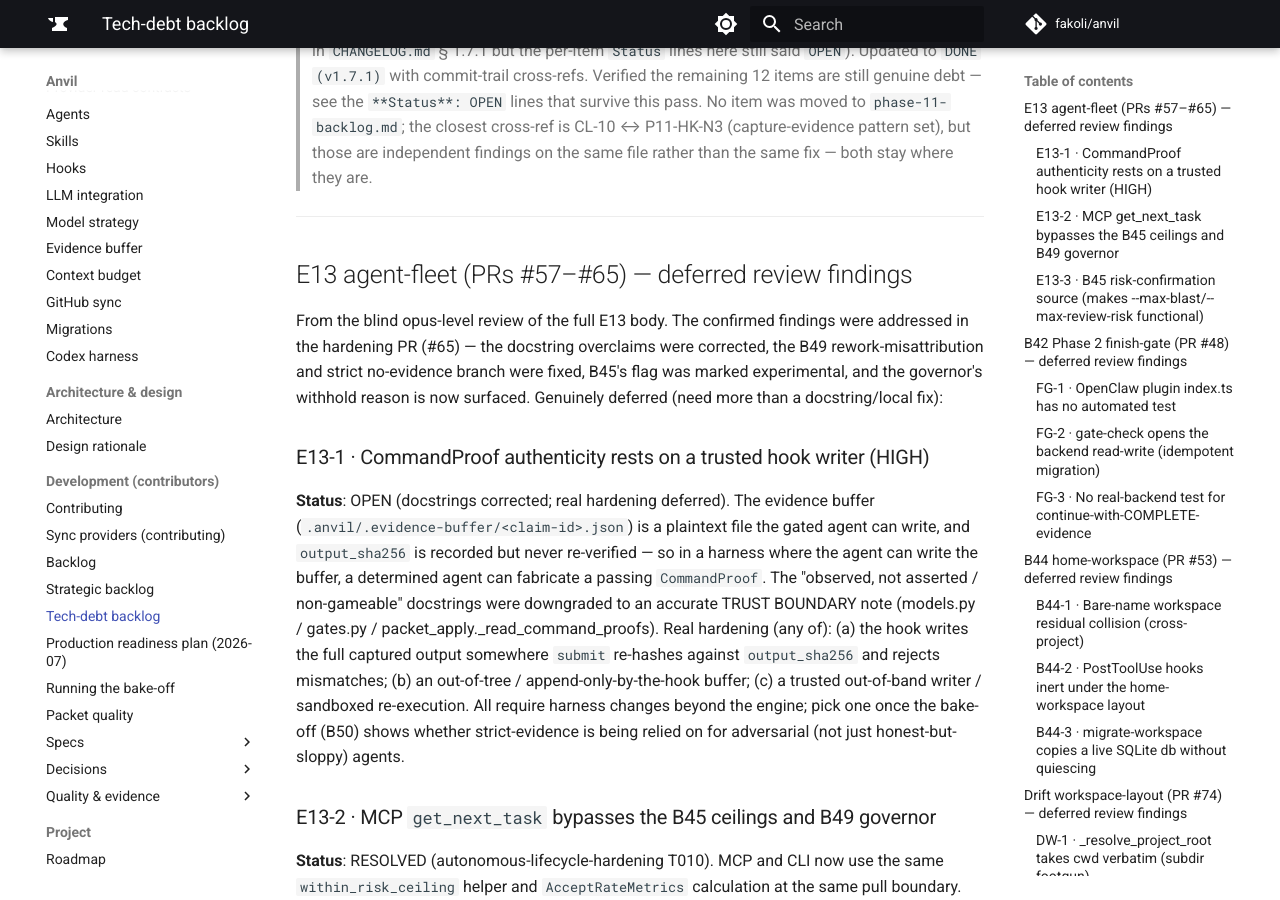
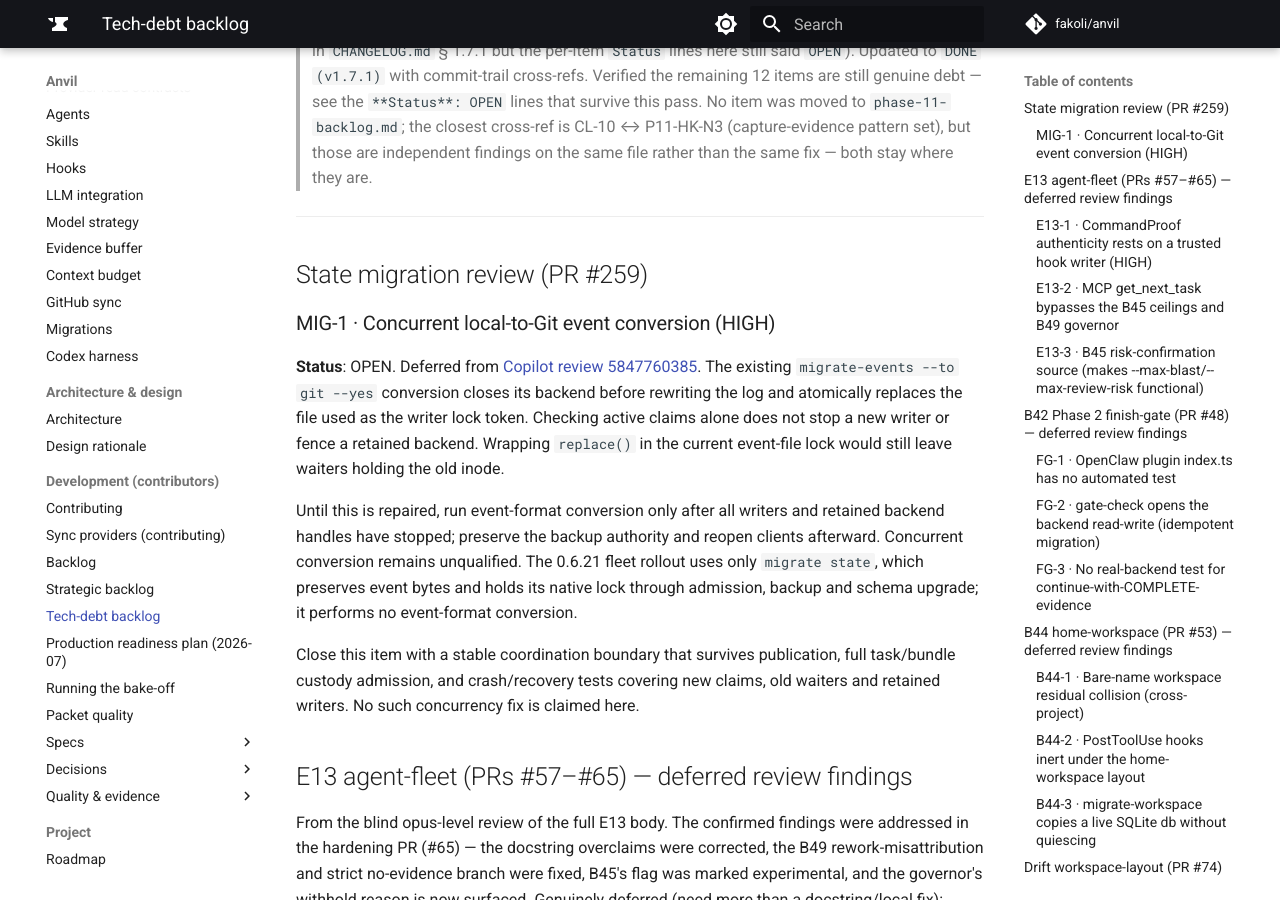
Before and after one commit to fakoli/anvil, an MkDocs documentation site: the page built from docs/tech-debt-backlog.md, in a window 1280 px wide and 900 px high, scrolled down 574 px. Built offline with MkDocs 1.6.1 and Material for MkDocs 9.7.7, drawn with Linux system fonts in a browser that asks for light colours; comment, search, counter and statistics services are not loaded.

Commit message:
Recheck locked migration files and record conversion concurrency limits

```diff
--- a/docs/tech-debt-backlog.md
+++ b/docs/tech-debt-backlog.md
@@ -27,6 +27,28 @@ Items deferred from PR-level critic + Greptile reviews. Each entry links the ori
 > on the same file rather than the same fix — both stay where they are.
 
 ---
+
+## State migration review (PR #259)
+
+### MIG-1 · Concurrent local-to-Git event conversion (HIGH)
+
+**Status**: OPEN. Deferred from [Copilot review 5847760385](https://github.com/fakoli/anvil/pull/259#pullrequestreview-5847760385).
+The existing `migrate-events --to git --yes` conversion closes its backend before
+rewriting the log and atomically replaces the file used as the writer lock token.
+Checking active claims alone does not stop a new writer or fence a retained
+backend. Wrapping `replace()` in the current event-file lock would still leave
+waiters holding the old inode.
+
+Until this is repaired, run event-format conversion only after all writers and
+retained backend handles have stopped; preserve the backup authority and reopen
+clients afterward. Concurrent conversion remains unqualified. The 0.6.21 fleet
+rollout uses only `migrate state`, which preserves event bytes and holds its
+native lock through admission, backup and schema upgrade; it performs no
+event-format conversion.
+
+Close this item with a stable coordination boundary that survives publication,
+full task/bundle custody admission, and crash/recovery tests covering new claims,
+old waiters and retained writers. No such concurrency fix is claimed here.
 
 ## E13 agent-fleet (PRs #57–#65) — deferred review findings
 
```
Also changed, not shown: docs/migrations.md (+8 -0 lines), 2 other files.
